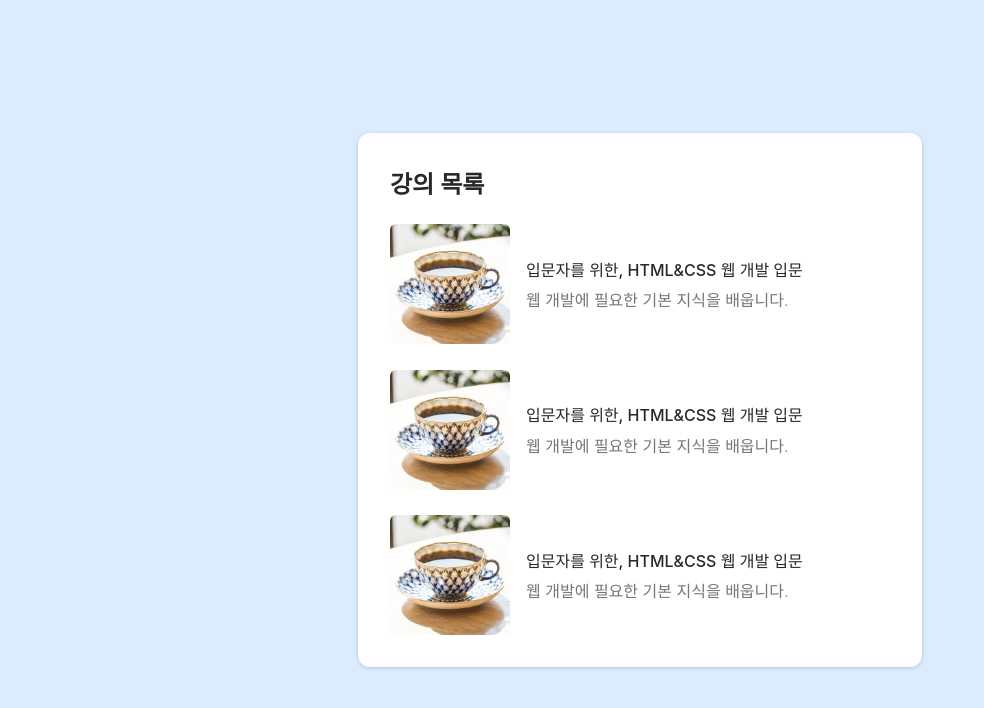
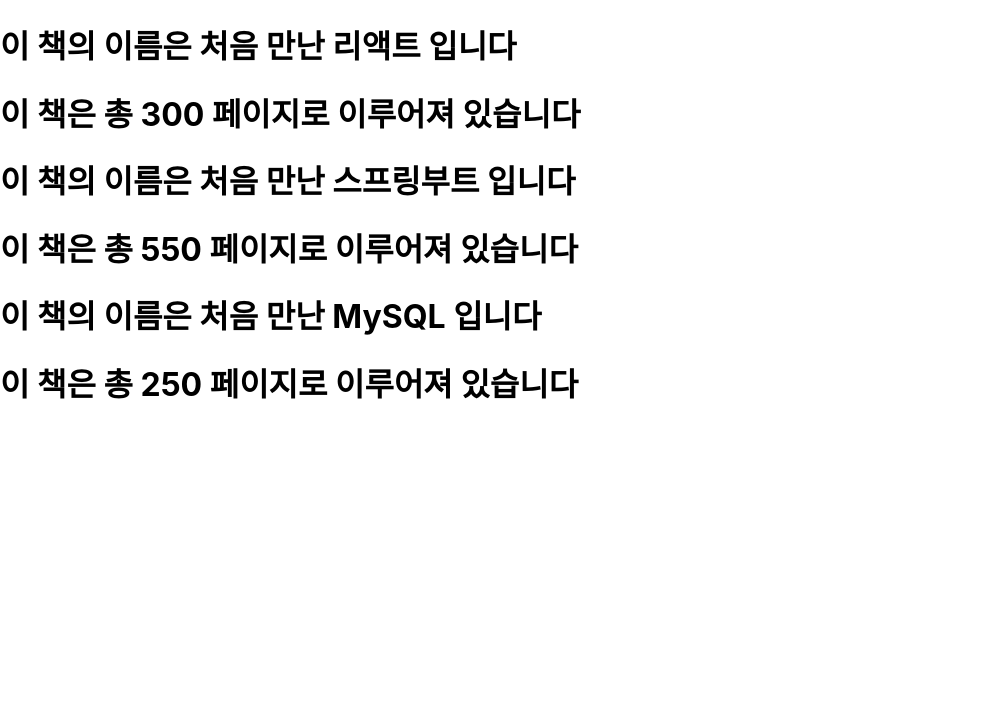
Before and after one commit to lee-sangmo/2024_react01, a React (Create React App) app: page / in a window 1280 px wide. Shown: the top 708 px of the page, without its empty margins (0-984 px from the left). Built offline with nearby package versions, Linux system fonts and the light colour scheme.

Commit message:
JSX_props

```diff
--- a/src/App.css
+++ b/src/App.css
@@ -1,82 +1,39 @@
-* {
-  padding: 0;
-  margin: 0;
-}
-body {
-  color: #282828;
+/* App.css */
+.App {
+  text-align: center;
 }
 
-main {
-  height: 100vh;
-  background-color: #DAECFD;
-  display: flex;
-  justify-content: center;
-  align-items: center;
+.App-logo {
+  height: 40vmin;
+  pointer-events: none;
 }
 
-/* Card */
-.card {
-  background-color: white;
-  padding: 2rem;
-  border-radius: 12px;
-  box-shadow: rgba(0, 0, 0, 0.16) 0px 1px 4px;
-  width: 500px;
-}
-.card__header {
-  font-size: 1.5rem;
-  font-weight: 600;
-  width: 460px;
-}
-.card__body {
-  padding-top: 1.5rem;
+@media (prefers-reduced-motion: no-preference) {
+  .App-logo {
+    animation: App-logo-spin infinite 20s linear;
+  }
 }
 
-/* Course List */
-.courses {
+.App-header {
+  background-color: #282c34;
+  min-height: 100vh;
   display: flex;
   flex-direction: column;
-  gap: 1.6rem;
+  align-items: center;
+  justify-content: center;
+  font-size: calc(10px + 2vmin);
+  color: white;
 }
 
-/* Course */
-.course {
-  display: flex;
-  align-items: center;
-  gap: 1rem;
-}
-.course__img {
-  border-radius: 6px;
-  width: 120px;
+.App-link {
+  color: #61dafb;
 }
 
-.course__title {
-  font-weight: 500;
+@keyframes App-logo-spin {
+  from {
+    transform: rotate(0deg);
+  }
+  to {
+    transform: rotate(360deg);
+  }
 }
-.course__body {
-  flex-grow: 1;
-}
-.course__description {
-  color: #777777;
-  font-weight: 300;
-  margin-top: .4rem;
-}
-.course__icons {
-  display: flex;
-  align-items: center;
-  column-gap: 0.6rem;
-}
-
-/* Button */
-.btn {
-  background: none;
-  border: none; /* Remove borders */
-  font-size: 20px; /* Set a font size */
-  cursor: pointer; /* Mouse pointer on hover */
-}
-
-.btn > .fa-heart {
-  color: red;
-}
-.btn > .fa-link {
-  color: #393939;
-}
--- a/src/App.js
+++ b/src/App.js
@@ -1,6 +1,5 @@
 import './App.css';
-import Courseitem from './components/course/Courseitem';
-import CourseListCard from './components/course/CourseListCard';
+import Library from './components/step01/Library';
 
 // function Header() {
 //   return(
@@ -35,35 +34,43 @@
 // 리액트에서는 class 예약어 사용 불가 => className 을 사용한다
 function App() {
   return (
-    <main>
-      {/* <Header />
+    <div>
+    {/* <main> */}
+      {/*
+      <Header />
       <Main />
-      <Footer /> */}
+      <Footer />
+      */}
+
       {/*
       <main>
         1단계. 내용 전체를 다 집어 넣는다
+      </main>
+        */}
 
-      </main>
-
-      */}
-
-      {/* <div class="card">
+      {/*
+      <div class="card">
         <div class="card__header">강의 목록</div>
         <div class="card__body">
           <div class="courses">
-            {/* 2단계. 중복되는 부분 <article></article> 만 별도로 만들어 넣는다
+
+            2단계. 중복되는 부분만 별도로 만들어 넣는다
             <Courseitem />
             <Courseitem />
             <Courseitem />
-
-            3단계. 중복되는 부분을 List 형태로 전부 담을 수있게 만들어 넣는다
-
           </div>
         </div>
-      </div> */}
+      </div>
+      */}
 
+      {/*
+      3단계. 중복되는 부분을 List 형태로 전부 담을 수있게 만들어 넣는다
       <CourseListCard />
-    </main>
+      */}
+    {/* </main> */}
+
+      <Library />
+    </div>
   );
 }
 
--- /dev/null
+++ b/src/components/step01/Book.jsx
@@ -0,0 +1,14 @@
+import React from 'react';
+
+// 인자, 매개변수 : props
+function Book(props) {
+    return (
+        <div>
+            {/* `문자열 ${}` */}
+            <h1>{`이 책의 이름은 ${props.name} 입니다`}</h1>
+            <h1>{`이 책은 총 ${props.numOfPage} 페이지로 이루어져 있습니다`}</h1>
+        </div>
+    );
+}
+
+export default Book;
--- /dev/null
+++ b/src/components/step01/Library.jsx
@@ -0,0 +1,14 @@
+import React from 'react';
+import Book from './Book';
+
+function Library(props) {
+    return (
+        <div>
+            <Book name="처음 만난 리액트" numOfPage="300" />
+            <Book name="처음 만난 스프링부트" numOfPage="550" />
+            <Book name="처음 만난 MySQL" numOfPage="250" />
+        </div>
+    );
+}
+
+export default Library;
--- a/src/index.css
+++ b/src/index.css
@@ -11,43 +11,3 @@
   font-family: source-code-pro, Menlo, Monaco, Consolas, 'Courier New',
     monospace;
 }
-
-/* App.css */
-.App {
-  text-align: center;
-}
-
-.App-logo {
-  height: 40vmin;
-  pointer-events: none;
-}
-
-@media (prefers-reduced-motion: no-preference) {
-  .App-logo {
-    animation: App-logo-spin infinite 20s linear;
-  }
-}
-
-.App-header {
-  background-color: #282c34;
-  min-height: 100vh;
-  display: flex;
-  flex-direction: column;
-  align-items: center;
-  justify-content: center;
-  font-size: calc(10px + 2vmin);
-  color: white;
-}
-
-.App-link {
-  color: #61dafb;
-}
-
-@keyframes App-logo-spin {
-  from {
-    transform: rotate(0deg);
-  }
-  to {
-    transform: rotate(360deg);
-  }
-}
```
